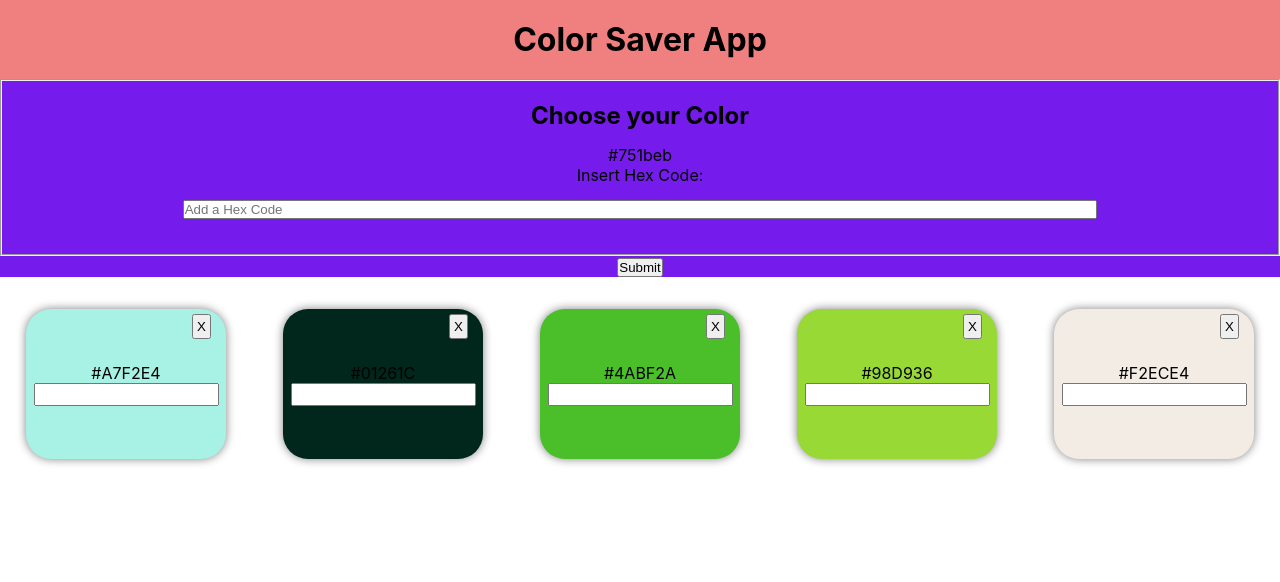
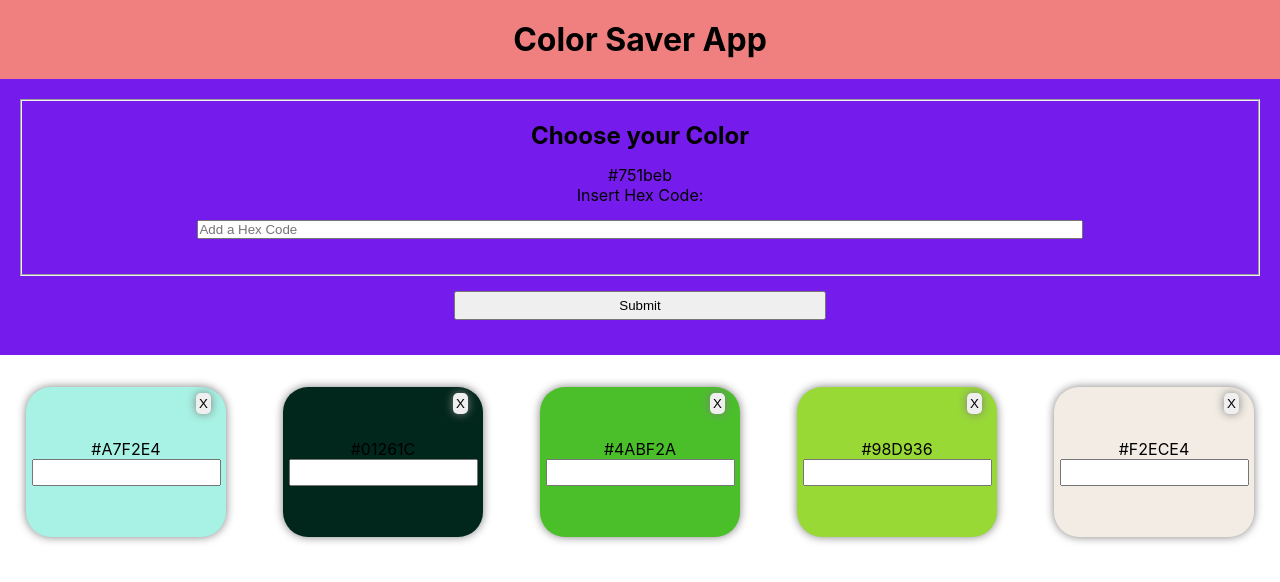
Before and after one commit to pmarx92/color-saver-app, a React (Create React App) app: page / in a window 1280 px wide. Shown: the top 582 px of the page. Built offline with nearby package versions, Linux system fonts and the light colour scheme.

Commit message:
changed some styling

```diff
--- a/src/components/card/Card.css
+++ b/src/components/card/Card.css
@@ -5,7 +5,6 @@
   justify-content: center;
   gap: 5px;
   margin: 2rem auto;
-
 }
 .card-content {
   display: flex;
@@ -22,6 +21,9 @@
 }
 .deleteButton {
   padding: 3px;
+  border-radius: 5px;
+  box-shadow: 0 0 10px grey;
+  border:0;
 }
 .card-position--absolute {
   position: absolute;
@@ -29,6 +31,6 @@
   right: 15px;
 }
 .card-content-submitBtn {
-  padding: 2px;
+  padding: 4px;
 
 }
--- a/src/components/form/Form.css
+++ b/src/components/form/Form.css
@@ -1,8 +1,10 @@
-.form {
+form {
     display: flex;
+    flex-direction: column;
     justify-content: center;
     padding: 20px;
     border: 0;
+    margin: 0 auto;
 }
 fieldset > p {
     margin-top: 15px;
@@ -12,12 +14,15 @@ fieldset {
     justify-content: center;
     flex-direction: column;
     padding: 20px;
+    width: 100%;
+    margin: 0 auto;
 }
 fieldset > input {
     width: 74%;
     margin: 15px auto;
 }
-fieldset > button {
-    width: 50%;
-    margin: 0 auto;
+form > button {
+    width: 30%;
+    padding: 5px;
+    margin: 15px auto;
 }
```
